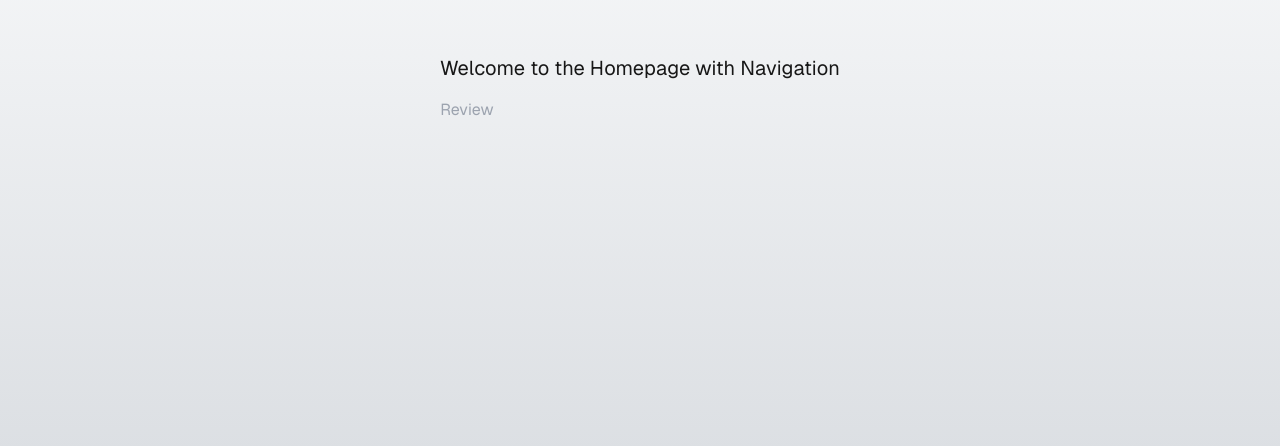
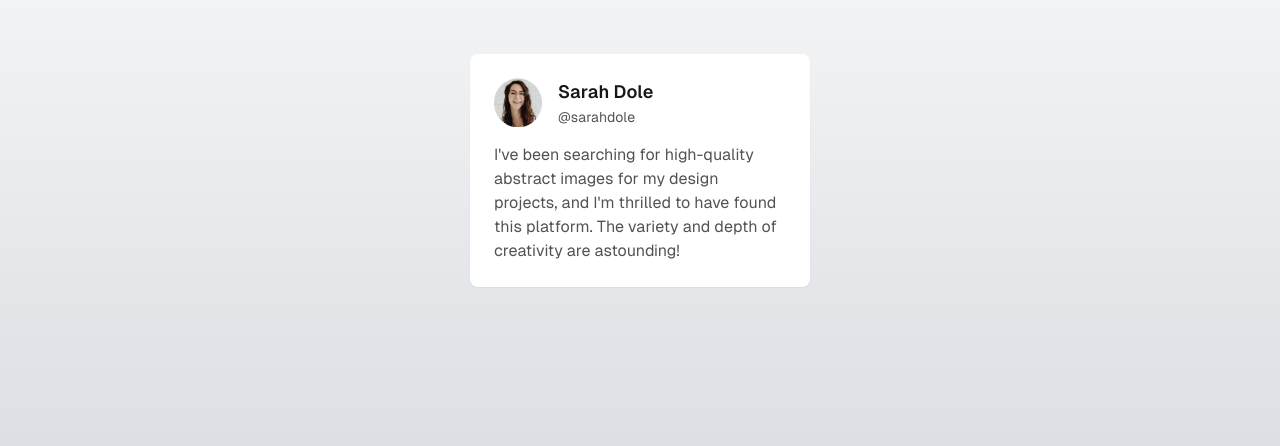
Before and after one commit to strawberrie68/marketing, a Next.js app: page / in a window 1280 px wide. Shown: the part 146-592 px from the top of the page. Built offline with nearby package versions, Linux system fonts and the light colour scheme.

Commit message:
add: Testimonial Component

```diff
--- a/app/page.tsx
+++ b/app/page.tsx
@@ -5,7 +5,6 @@ export default function HomePage() {
     return (
         <SimpleLayout>
             <div>
-                <h1 className='text-xl mb-4'>Welcome to the Homepage with Navigation</h1>
                 <Testimonial />
             </div>
         </SimpleLayout>
--- a/components/Testimonial.tsx
+++ b/components/Testimonial.tsx
@@ -1,7 +1,22 @@
+import Avatar from "@/assets/images/profile-thumbnail.png"
+import Image from "next/image"
+
 const Testimonial = () => {
     return (
-        <article>
-            <p className="text-gray-400">Review</p>
+        <article className="w-[340px] p-6 flex flex-col bg-white gap-4 rounded-lg shadow-sm">
+            <div className="flex gap-4">
+                <Image src={Avatar} alt="profile avatar" width={48} height={48} className="object-cover" />
+                <div className="flex flex-col gap-px">
+                    <span className="font-semibold text-lg text-justify text-neutral-900">Sarah Dole</span>
+                    <span className="font-normal text-sm text-neutral-600">@sarahdole</span>
+                </div>
+            </div>
+            <p className="font-normal text-base text-neutral-600">
+                I've been searching for high-quality abstract
+                images for my design projects, and I'm thrilled
+                to have found this platform. The variety and depth
+                of creativity are astounding!
+            </p>
         </article>)
 }
 
```
